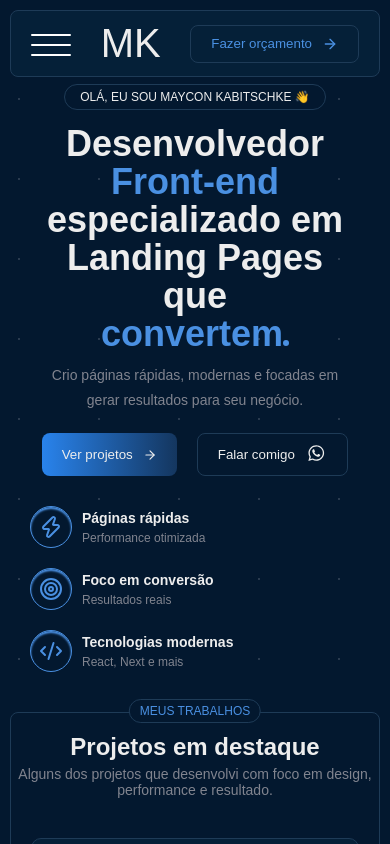
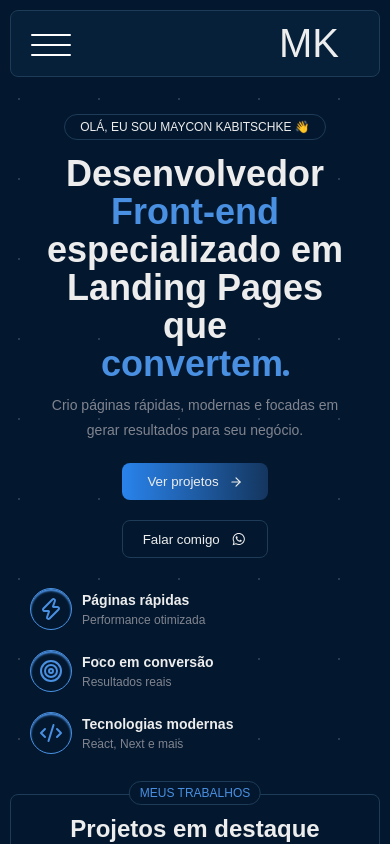
Before and after one commit to kabitschke/portfolio2.0, a Next.js app: page / in a window 390 px wide. Shown: the top 844 px of the page. Built offline with nearby package versions, Linux system fonts and the light colour scheme.

Commit message:
ajuste mobile

```diff
--- a/src/components/Footer/page.module.css
+++ b/src/components/Footer/page.module.css
@@ -52,3 +52,11 @@
     cursor: pointer;
     color: var(--foreground);
 }
+
+
+@media (max-width: 460px) {
+    .btn {
+        display: none;
+    }
+
+}
--- a/src/components/Header/page.module.css
+++ b/src/components/Header/page.module.css
@@ -159,7 +159,11 @@
     .btn {
         order: 3;
     }
+}
 
-
+@media (max-width: 460px) {
+    .btn {
+        display: none;
+    }
 
 }
--- a/src/components/Main/page.module.css
+++ b/src/components/Main/page.module.css
@@ -2,7 +2,7 @@
     display: flex;
     align-items: center;
     justify-content: space-between;
-    margin: 0 auto;
+    margin-top: 30px;
     padding: 10px 20px;
     gap: 20px;
 }
@@ -91,7 +91,7 @@
 }
 
 .icoWhatsapp {
-    font-size: 18px;
+    font-size: 14px;
     color: var(--foreground);
 
 }
@@ -164,6 +164,7 @@
     .btnArea {
         justify-content: center;
         gap: 20px;
+
     }
 
     .items {
@@ -178,5 +179,17 @@
         grid-template-columns: 1fr;
     }
 
+    .btnArea {
+        flex-direction: column;
+        align-items: center;
+    }
+
+
+    .btnRight {
+        padding: 11px 25px;
+    }
+
+
+
 
 }
--- a/src/components/SectionAbout/page.module.css
+++ b/src/components/SectionAbout/page.module.css
@@ -62,17 +62,6 @@
     justify-self: center;
 }
 
-/* .photo::after {
-    content: "";
-    position: absolute;
-    width: 150px;
-    height: 150px;
-    inset: 0;
-    background: rgba(0, 0, 0, 0.4);
-    border-radius: 50%;
-
-} */
-
 .photo img {
     border-radius: 50%;
     border: 1px solid rgba(70, 47, 47, 0.8);
@@ -88,10 +77,16 @@
 }
 
 @media (max-width: 460px) {
-
     .container {
         grid-template-columns: 1fr;
+    }
 
+    .skills {
+        grid-template-columns: 1fr;
 
     }
+
+    .about {
+        text-align: center;
+    }
 }
--- a/src/components/SectionCall/page.module.css
+++ b/src/components/SectionCall/page.module.css
@@ -24,7 +24,12 @@
     justify-content: center;
     align-items: center;
     color: var(--foreground);
-    background: var(--background-icon);
+    background: #2983EC;
+    /* fallback for old browsers */
+    background: -webkit-linear-gradient(to right, #2983EC, #14365F);
+    /* Chrome 10-25, Safari 5.1-6 */
+    background: linear-gradient(to right, #2983EC, #14365F);
+    /* W3C, IE 10+/ Edge, Firefox 16+, Chrome 26+, Opera 12+, Safari 7+ */
 }
 
 .text {
@@ -69,3 +74,29 @@
         flex-direction: column;
     }
 }
+
+@media (max-width: 460px) {
+    .areaIcon {
+        flex-direction: column;
+        text-align: center;
+    }
+
+    .text {
+        display: flex;
+        flex-direction: column;
+        align-items: center;
+    }
+
+    .text p {
+        line-height: 18px;
+    }
+
+    .container {
+        background: #2983EC;
+        /* fallback for old browsers */
+        background: -webkit-linear-gradient(to right, #03182F, #14365F);
+        /* Chrome 10-25, Safari 5.1-6 */
+        background: linear-gradient(to right, #03182F, #14365F);
+        /* W3C, IE 10+/ Edge, Firefox 16+, Chrome 26+, Opera 12+, Safari 7+ */
+    }
+}
```
